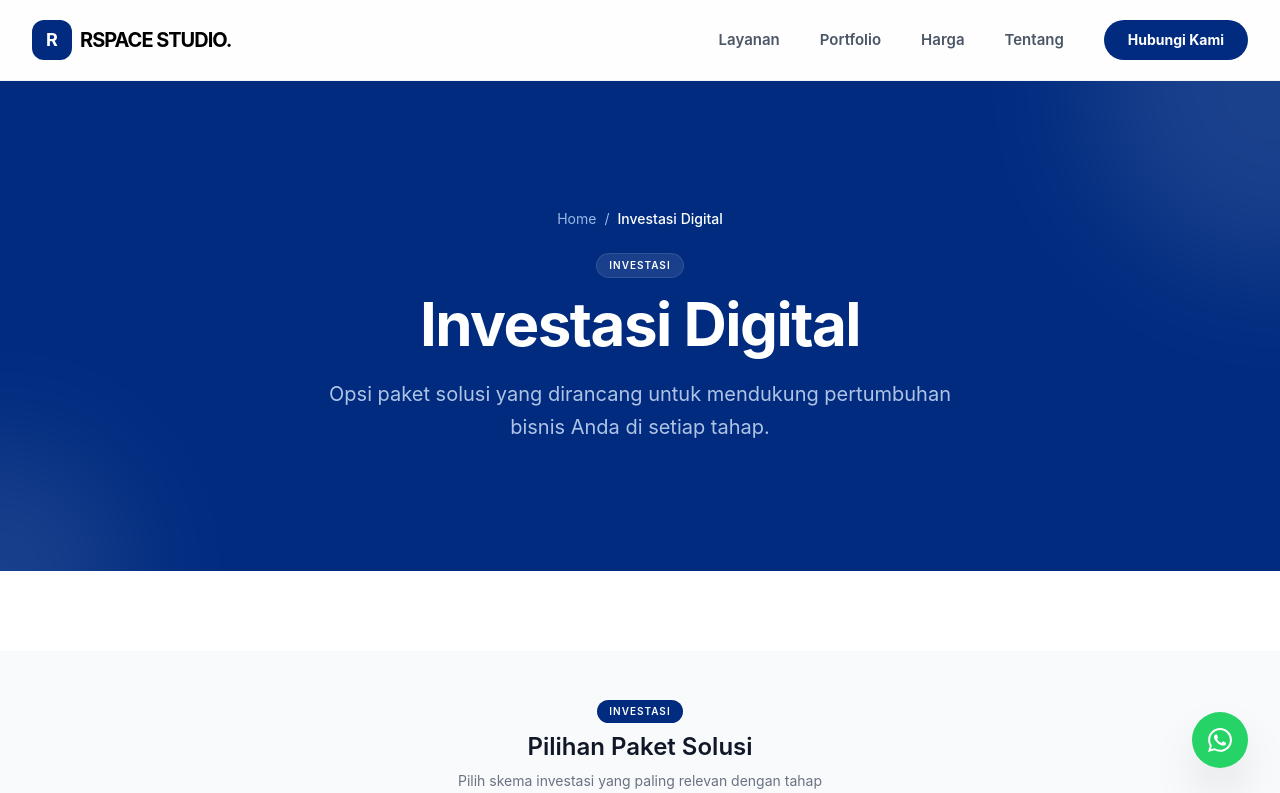
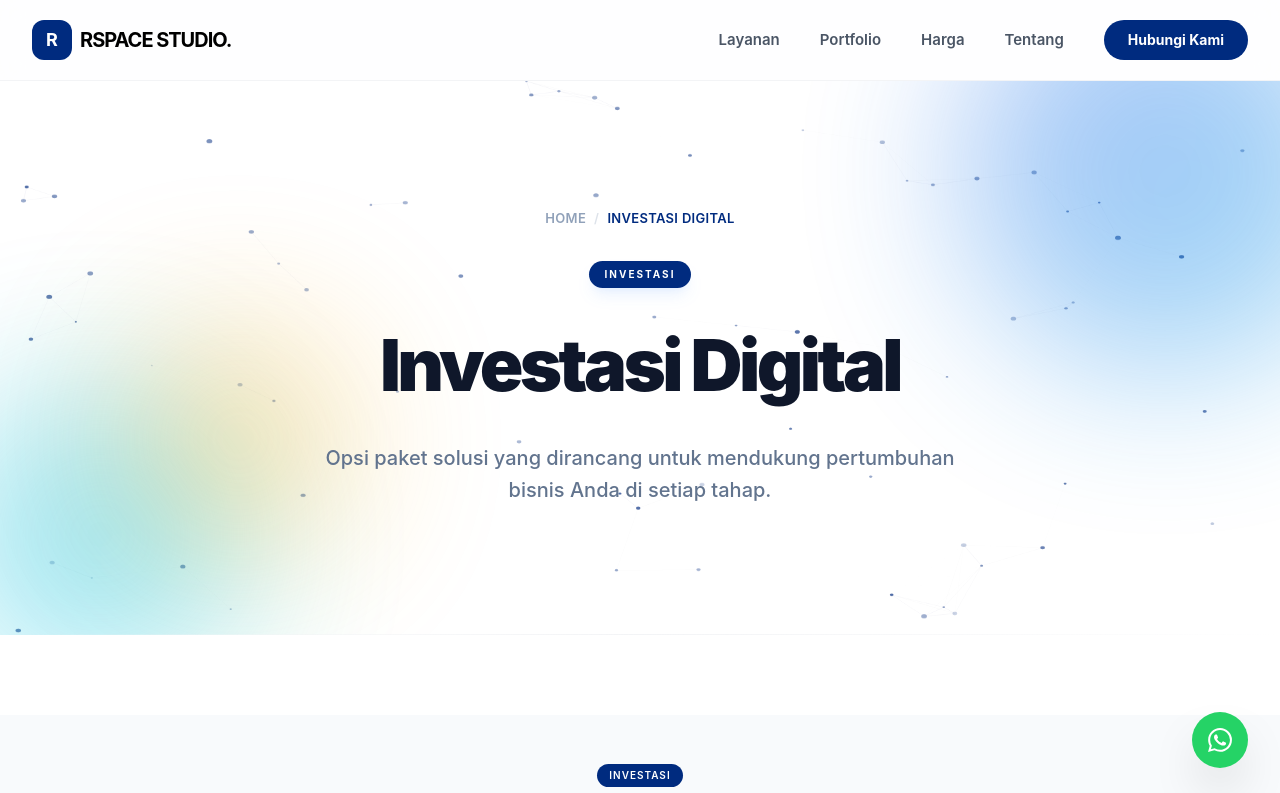
Before and after one commit to fadeta-ig/rspace, a Next.js app: page /harga in a window 1280 px wide. Shown: the top 793 px of the page. Built offline with nearby package versions, Linux system fonts and the light colour scheme; a web font is replaced by a local one.

Commit message:
commit Hero

```diff
--- /dev/null
+++ b/src/components/ui/InteractiveBackground.tsx
@@ -0,0 +1,149 @@
+"use client";
+
+import { useEffect, useRef, useCallback } from "react";
+
+interface Particle {
+    x: number;
+    y: number;
+    vx: number;
+    vy: number;
+    radius: number;
+    opacity: number;
+}
+
+interface InteractiveBackgroundProps {
+    particleColor?: string;
+    lineColor?: string;
+    orb1Color?: string;
+    orb2Color?: string;
+    orb3Color?: string;
+    className?: string;
+}
+
+export default function InteractiveBackground({
+    particleColor = "rgba(0, 43, 127, ",
+    lineColor = "rgba(0, 43, 127, ",
+    className = ""
+}: InteractiveBackgroundProps) {
+    const canvasRef = useRef<HTMLCanvasElement>(null);
+    const particlesRef = useRef<Particle[]>([]);
+    const animationRef = useRef<number>(0);
+    const mouseRef = useRef({ x: 0, y: 0 });
+
+    const initParticles = useCallback((width: number, height: number) => {
+        const particleCount = Math.floor((width * height) / 15000);
+        const particles: Particle[] = [];
+
+        for (let i = 0; i < particleCount; i++) {
+            particles.push({
+                x: Math.random() * width,
+                y: Math.random() * height,
+                vx: (Math.random() - 0.5) * 0.5,
+                vy: (Math.random() - 0.5) * 0.5,
+                radius: Math.random() * 2 + 1,
+                opacity: Math.random() * 0.5 + 0.2,
+            });
+        }
+
+        particlesRef.current = particles;
+    }, []);
+
+    const animate = useCallback(() => {
+        const canvas = canvasRef.current;
+        if (!canvas) return;
+
+        const ctx = canvas.getContext("2d");
+        if (!ctx) return;
+
+        const { width, height } = canvas;
+        ctx.clearRect(0, 0, width, height);
+
+        const particles = particlesRef.current;
+        const mouse = mouseRef.current;
+
+        particles.forEach((particle, i) => {
+            const dx = mouse.x - particle.x;
+            const dy = mouse.y - particle.y;
+            const dist = Math.sqrt(dx * dx + dy * dy);
+
+            if (dist < 150) {
+                const force = (150 - dist) / 150;
+                particle.vx -= (dx / dist) * force * 0.02;
+                particle.vy -= (dy / dist) * force * 0.02;
+            }
+
+            particle.x += particle.vx;
+            particle.y += particle.vy;
+            particle.vx *= 0.99;
+            particle.vy *= 0.99;
+
+            if (particle.x < 0 || particle.x > width) particle.vx *= -1;
+            if (particle.y < 0 || particle.y > height) particle.vy *= -1;
+
+            ctx.beginPath();
+            ctx.arc(particle.x, particle.y, particle.radius, 0, Math.PI * 2);
+            ctx.fillStyle = `${particleColor}${particle.opacity})`;
+            ctx.fill();
+
+            for (let j = i + 1; j < particles.length; j++) {
+                const other = particles[j];
+                const distance = Math.sqrt(
+                    (particle.x - other.x) ** 2 + (particle.y - other.y) ** 2
+                );
+
+                if (distance < 120) {
+                    ctx.beginPath();
+                    ctx.moveTo(particle.x, particle.y);
+                    ctx.lineTo(other.x, other.y);
+                    ctx.strokeStyle = `${lineColor}${0.1 * (1 - distance / 120)})`;
+                    ctx.lineWidth = 0.5;
+                    ctx.stroke();
+                }
+            }
+        });
+
+        animationRef.current = requestAnimationFrame(animate);
+    }, [particleColor, lineColor]);
+
+    useEffect(() => {
+        const canvas = canvasRef.current;
+        if (!canvas) return;
+
+        const handleResize = () => {
+            canvas.width = window.innerWidth;
+            canvas.height = window.innerHeight;
+            initParticles(canvas.width, canvas.height);
+        };
+
+        handleResize();
+        window.addEventListener("resize", handleResize);
+
+        const handleMouseMove = (e: MouseEvent) => {
+            const rect = canvas.getBoundingClientRect();
+            mouseRef.current = {
+                x: e.clientX - rect.left,
+                y: e.clientY - rect.top
+            };
+        };
+
+        window.addEventListener("mousemove", handleMouseMove);
+        animate();
+
+        return () => {
+            window.removeEventListener("resize", handleResize);
+            window.removeEventListener("mousemove", handleMouseMove);
+            cancelAnimationFrame(animationRef.current);
+        };
+    }, [animate, initParticles]);
+
+    return (
+        <div className={`absolute inset-0 z-0 pointer-events-none overflow-hidden ${className}`}>
+            <canvas ref={canvasRef} className="w-full h-full" />
+
+            {/* Gradient Orbs */}
+            <div className="hero-orb hero-orb-1 opacity-20" />
+            <div className="hero-orb hero-orb-2 opacity-10" />
+            <div className="hero-orb hero-orb-3 opacity-10" />
+        </div>
+    );
+}
--- a/src/components/ui/PageHeader.tsx
+++ b/src/components/ui/PageHeader.tsx
@@ -2,6 +2,7 @@
 
 import { useEffect, useRef } from "react";
 import Link from "next/link";
+import InteractiveBackground from "@/components/ui/InteractiveBackground";
 
 interface PageHeaderProps {
     title: string;
@@ -22,36 +23,36 @@ export default function PageHeader({ title, subtitle, eyebrow }: PageHeaderProps
     }, []);
 
     return (
-        <div ref={headerRef} className="bg-[#002B7F] text-white py-24 md:py-32 relative overflow-hidden">
-            {/* Background pattern/decor */}
-            <div className="absolute inset-0 opacity-10 pointer-events-none">
-                <div className="absolute top-0 right-0 w-96 h-96 bg-white rounded-full blur-3xl -translate-y-1/2 translate-x-1/2"></div>
-                <div className="absolute bottom-0 left-0 w-64 h-64 bg-white rounded-full blur-3xl translate-y-1/2 -translate-x-1/2"></div>
-            </div>
+        <div ref={headerRef} className="relative py-24 md:py-32 overflow-hidden bg-white">
+            <InteractiveBackground />
 
+            {/* Content Container */}
             <div className="container px-4 lg:px-8 relative z-10 text-center">
-                <nav className="flex justify-center items-center gap-2 mb-6 text-sm text-blue-200/80">
-                    <Link href="/" className="hover:text-white transition-colors">Home</Link>
-                    <span>/</span>
-                    <span className="text-white font-medium">{title}</span>
+                <nav className="flex justify-center items-center gap-2 mb-8 text-[13px] font-semibold tracking-wide text-slate-400 uppercase">
+                    <Link href="/" className="hover:text-[#002B7F] transition-colors">Home</Link>
+                    <span className="opacity-30">/</span>
+                    <span className="text-[#002B7F]">{title}</span>
                 </nav>
 
                 {eyebrow && (
-                    <span className="inline-block px-3 py-1 bg-white/10 text-white text-[10px] font-semibold rounded-full uppercase tracking-widest mb-4 backdrop-blur-sm border border-white/10">
+                    <span className="inline-block px-4 py-1.5 bg-[#002B7F] text-white text-[10px] font-bold rounded-full uppercase tracking-[0.2em] mb-8 shadow-lg shadow-blue-500/10">
                         {eyebrow}
                     </span>
                 )}
 
-                <h1 className="text-4xl md:text-6xl font-bold mb-6 tracking-tight">
+                <h1 className="text-4xl md:text-7xl font-black mb-8 tracking-tighter text-[#0f172a] leading-tight">
                     {title}
                 </h1>
 
                 {subtitle && (
-                    <p className="text-lg md:text-xl text-blue-100/80 max-w-2xl mx-auto leading-relaxed">
+                    <p className="text-lg md:text-xl text-slate-500 max-w-2xl mx-auto leading-relaxed font-medium">
                         {subtitle}
                     </p>
                 )}
             </div>
+
+            {/* Bottom Border Accent */}
+            <div className="absolute bottom-0 left-0 w-full h-px bg-gradient-to-r from-transparent via-gray-100 to-transparent"></div>
         </div>
     );
 }
```
Also changed, not shown: src/components/sections/Hero.tsx (+4 -125 lines).
